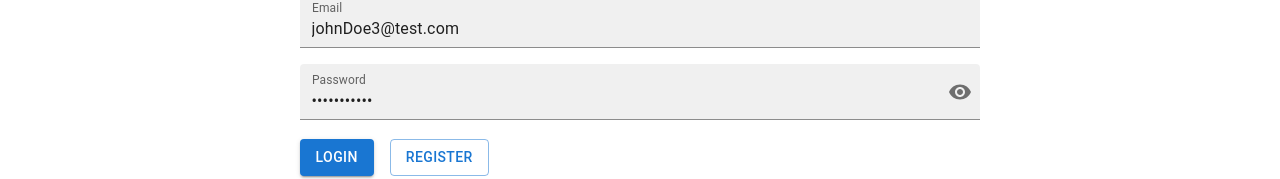
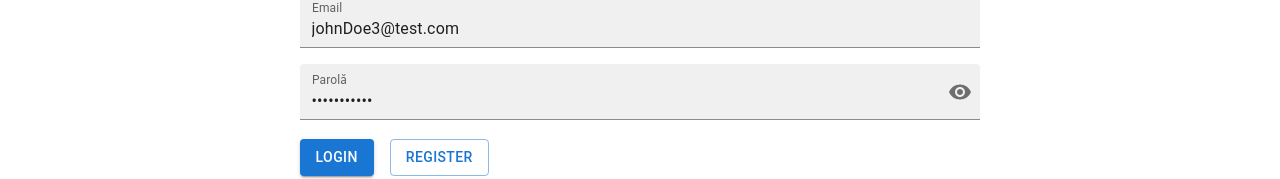
Before and after one commit to iCooKie123/catalog-online, a React (Vite) app: page /login in a window 1280 px wide. Shown: the part 352-531 px from the top of the page. Built offline with nearby package versions, Linux system fonts and the light colour scheme; no server answers.

Commit message:
change label on the password field

```diff
--- a/src/pages/login-page/LoginPage.tsx
+++ b/src/pages/login-page/LoginPage.tsx
@@ -51,7 +51,8 @@ export const LoginPage = () => {
                             <PasswordField
                                 id="input-password-login"
                                 dataTestId="input-password-login"
-                                name="password"></PasswordField>
+                                name="password"
+                                label="Parolă"></PasswordField>
                         </Grid>
                         <Grid
                             item
```
